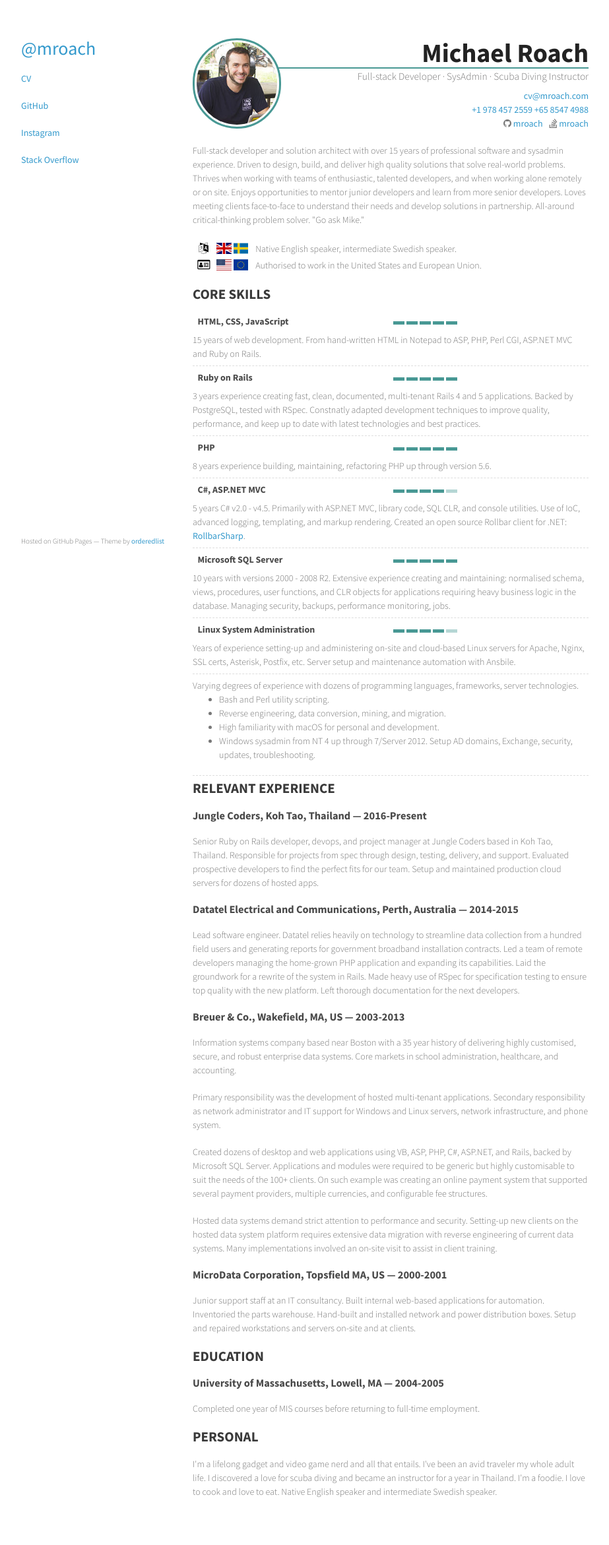
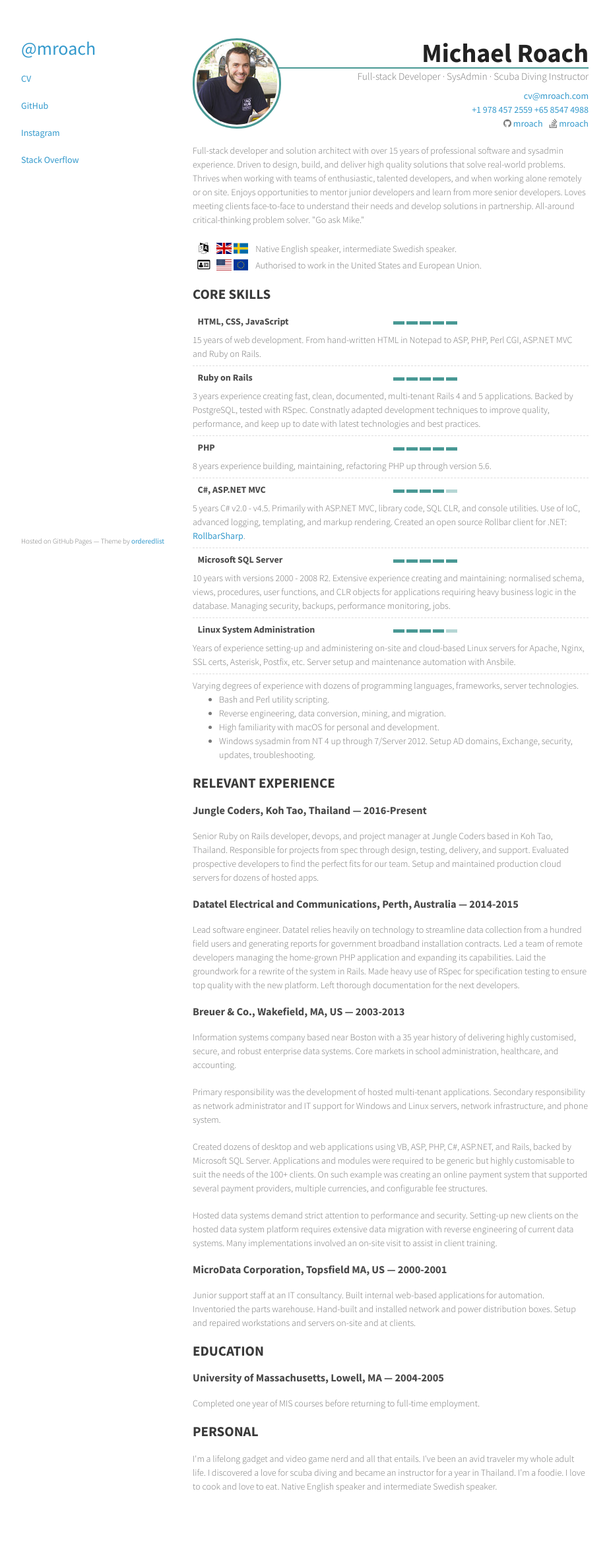
Before and after one commit to mroach/mroach.github.io, a Jekyll site: the page built from cv.html, in a window 1280 px wide. Shown: the whole page at 66% size, without its empty margins (178-1101 px from the left). Built offline with Jekyll 4.4.1, drawn with Linux system fonts in a browser that asks for light colours; nearby versions of some CDN libraries.

Commit message:
cv: styling

```diff
--- a/cv.html
+++ b/cv.html
@@ -101,7 +101,7 @@ title: CV - Michael Roach
       for Apache, Nginx, SSL certs, Asterisk, Postfix, etc. Server setup and maintenance automation with Ansbile.
     </div>
   </div>
-  <div class="skill">
+  <div class="last skill">
     <div class="icon-kitchen-sink">
       <i class="devicons devicons-sass" title="Sass"></i>
       <i class="devicons devicons-git" title="git"></i>
--- a/stylesheets/cv.scss
+++ b/stylesheets/cv.scss
@@ -42,7 +42,9 @@
   }
   .skill {
     margin: .5em 0;
-    border-bottom: dashed 1px #ddd;
+    &:not(.last) {
+      border-bottom: dashed 1px #ddd;
+    }
     .title {
       display: inline-block;
       width: 300px;
```
